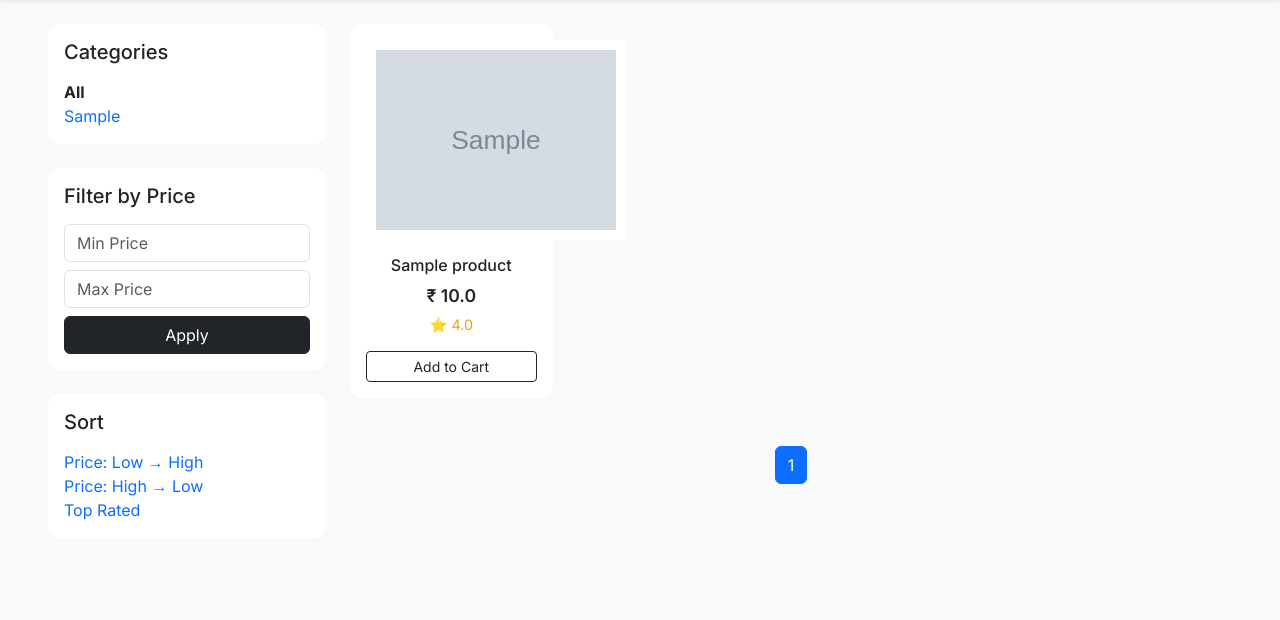
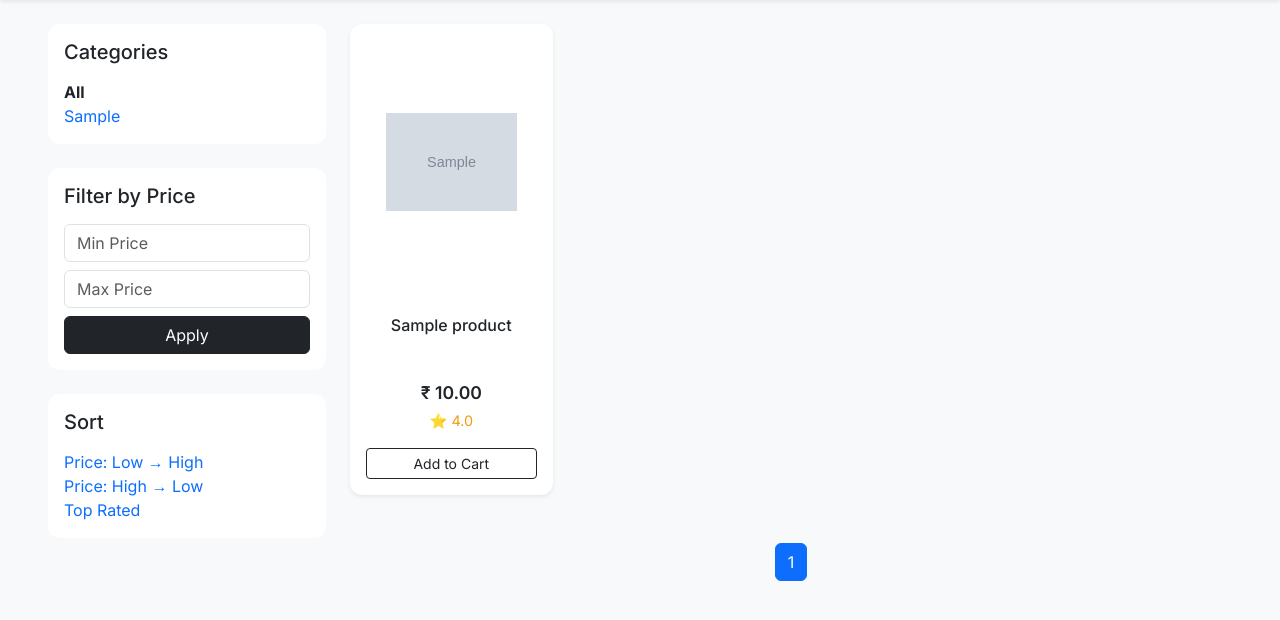
Before and after one commit to PurnabrataPanja/ecommerce-recommendation-system, a Django app: page / in a window 1280 px wide. Shown: the part 56-676 px from the top of the page. Run offline with Django 5.2, Linux system fonts and the light colour scheme; tables that the repository leaves empty hold one stand-in row (values such as "Sample post"); grey boxes marked "Sample" are stand-in pictures; parts of the project's set-up code (start-up, migrations or seed data) failed here and were passed over.

Commit message:
Stabilize cart system with quantity controls, Decimal currency fix, and UI refinements

```diff
--- a/products/models.py
+++ b/products/models.py
@@ -1,4 +1,5 @@
 from django.db import models
+from decimal import Decimal
 
 
 class Product(models.Model):
@@ -14,7 +15,12 @@ class Product(models.Model):
     rating = models.FloatField(default=0.0, db_index=True)
     review_count = models.IntegerField(default=0)
 
-    price = models.FloatField(default=0.0, db_index=True)
+    price = models.DecimalField(
+        max_digits=10,
+        decimal_places=2,
+        default=Decimal("0.00"),
+        db_index=True
+    )
 
     created_at = models.DateTimeField(auto_now_add=True, db_index=True)
 
--- a/templates/base.html
+++ b/templates/base.html
@@ -63,13 +63,12 @@
     /* ============================= */
 
 .image-wrapper {
-        height: 250px;
+    height: 260px;
+    background: #ffffff;
     display: flex;
     align-items: center;
     justify-content: center;
-        background: #ffffff;
-        overflow: hidden;
-        border-radius: 8px;
+    padding: 10px;
 }
 
 .image-wrapper img {
@@ -77,7 +76,6 @@
     max-width: 100%;
     object-fit: contain;
 }
-
     /* Listing page image */
     .product-image {
         height: 200px;
--- a/templates/products/product_list.html
+++ b/templates/products/product_list.html
@@ -67,40 +67,48 @@
             {% for product in page_obj %}
             <div class="col-xl-3 col-lg-4 col-md-6">
 
-                <div class="card h-100 p-3 text-center">
+                <div class="card h-100 shadow-sm">
+
+                    <div class="card-body d-flex flex-column text-center">
 
                         <a href="{% url 'product_detail' product.id %}" class="text-decoration-none text-dark">
 
+                            <div class="image-wrapper mb-3">
                                 {% if product.image_url %}
-                        <img src="{{ product.image_url }}"
-                             class="product-image mb-3"
-                             alt="{{ product.name }}">
+                                <div class="image-wrapper mb-3">
+                                    <img src="{{ product.image_url|default:'' }}" alt="{{ product.name }}"
+                                        onerror="this.onerror=null; this.src='https://encrypted-tbn0.gstatic.com/images?q=tbn:ANd9GcSJSulzHFd9nCoKCX0vDuRdTPgpiQSc-qJM6qj1Aq9saZ_gHz-ThBCy8Wg&s';">
+                                </div>
                                 {% else %}
-                        <img src="https://via.placeholder.com/200x200?text=No+Image"
-                             class="product-image mb-3"
-                             alt="No image">
+                                <img src="https://via.placeholder.com/300x300?text=No+Image" alt="No image">
                                 {% endif %}
+                            </div>
 
-                        <h6 class="mb-2">
+                            <h6 class="mb-3" style="min-height: 48px;">
                                 {{ product.name|truncatechars:45 }}
                             </h6>
+
                         </a>
 
+                        <div class="mt-auto">
+
                             <div class="price mb-1">
-                        ₹ {{ product.price|default:"0.00" }}
+                                ₹ {{ product.price }}
                             </div>
 
                             <div class="rating mb-3">
                                 ⭐ {{ product.rating }}
                             </div>
 
-                    <a href="{% url 'add_to_cart' product.id %}"
-                       class="btn btn-outline-dark btn-sm">
+                            <a href="{% url 'add_to_cart' product.id %}" class="btn btn-outline-dark btn-sm w-100">
                                 Add to Cart
                             </a>
 
                         </div>
 
+                    </div>
+
+                </div>
             </div>
             {% endfor %}
 
@@ -124,8 +132,7 @@
 
                     {% if current_page > 3 %}
                     <li class="page-item">
-                            <a class="page-link"
-                               href="?page=1{% if query_string %}&{{ query_string }}{% endif %}">
+                        <a class="page-link" href="?page=1{% if query_string %}&{{ query_string }}{% endif %}">
                             1
                         </a>
                     </li>
@@ -138,9 +145,8 @@
                     {% endif %}
 
                     {% for num in page_obj.paginator.page_range %}
-                            {% if num >= current_page|add:'-2' and num <= current_page|add:'2' %}
-                                {% if num == current_page %}
-                                <li class="page-item active">
+                    {% if num >= current_page|add:'-2' and num <= current_page|add:'2' %} {% if num == current_page %} <li
+                        class="page-item active">
                         <span class="page-link">{{ num }}</span>
                         </li>
                         {% else %}
@@ -154,9 +160,8 @@
                         {% endif %}
                         {% endfor %}
 
-                        {% if current_page < total_pages|add:'-2' %}
-                            {% if current_page < total_pages|add:'-3' %}
-                            <li class="page-item disabled">
+                        {% if current_page < total_pages|add:'-2' %} {% if current_page < total_pages|add:'-3' %} <li
+                            class="page-item disabled">
                             <span class="page-link">...</span>
                             </li>
                             {% endif %}
```
Also changed, not shown: cart/views.py (+4 -4 lines), products/migrations/0005_alter_product_price.py (added). Lines whose indentation alone changed are shown as unchanged.
